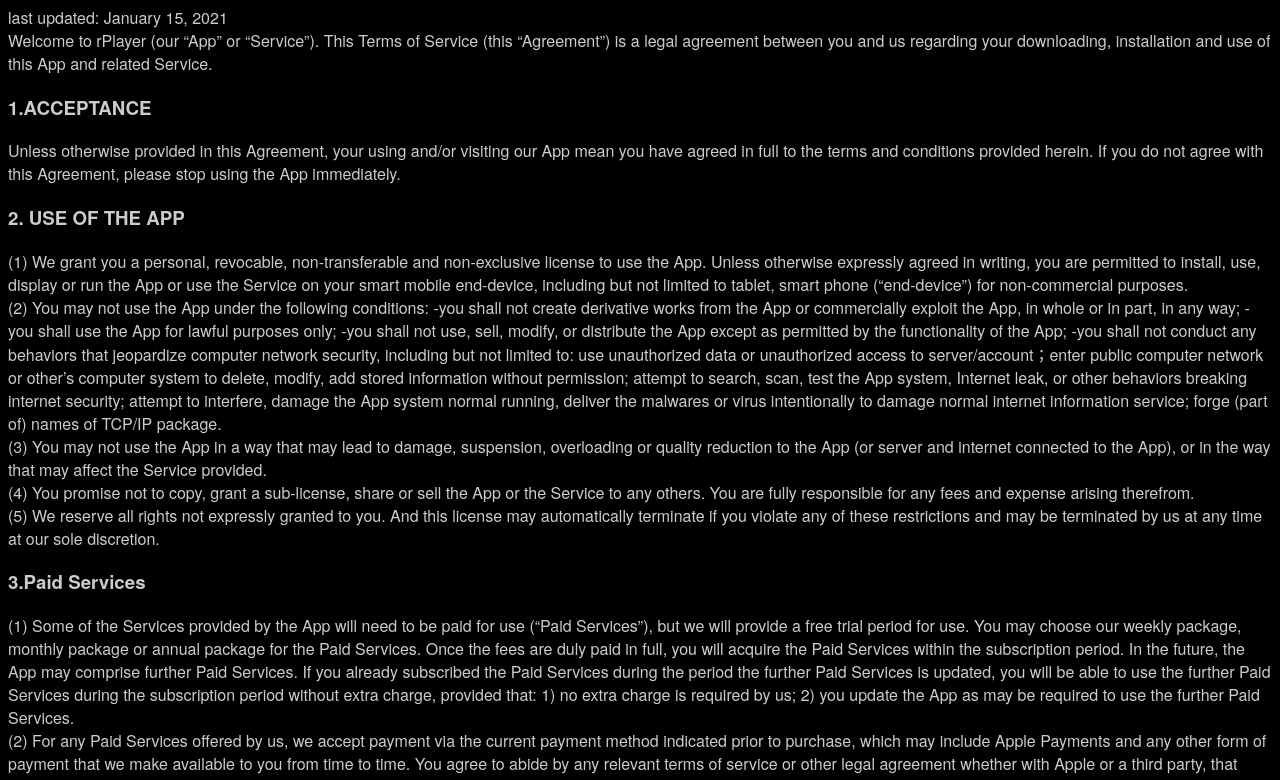
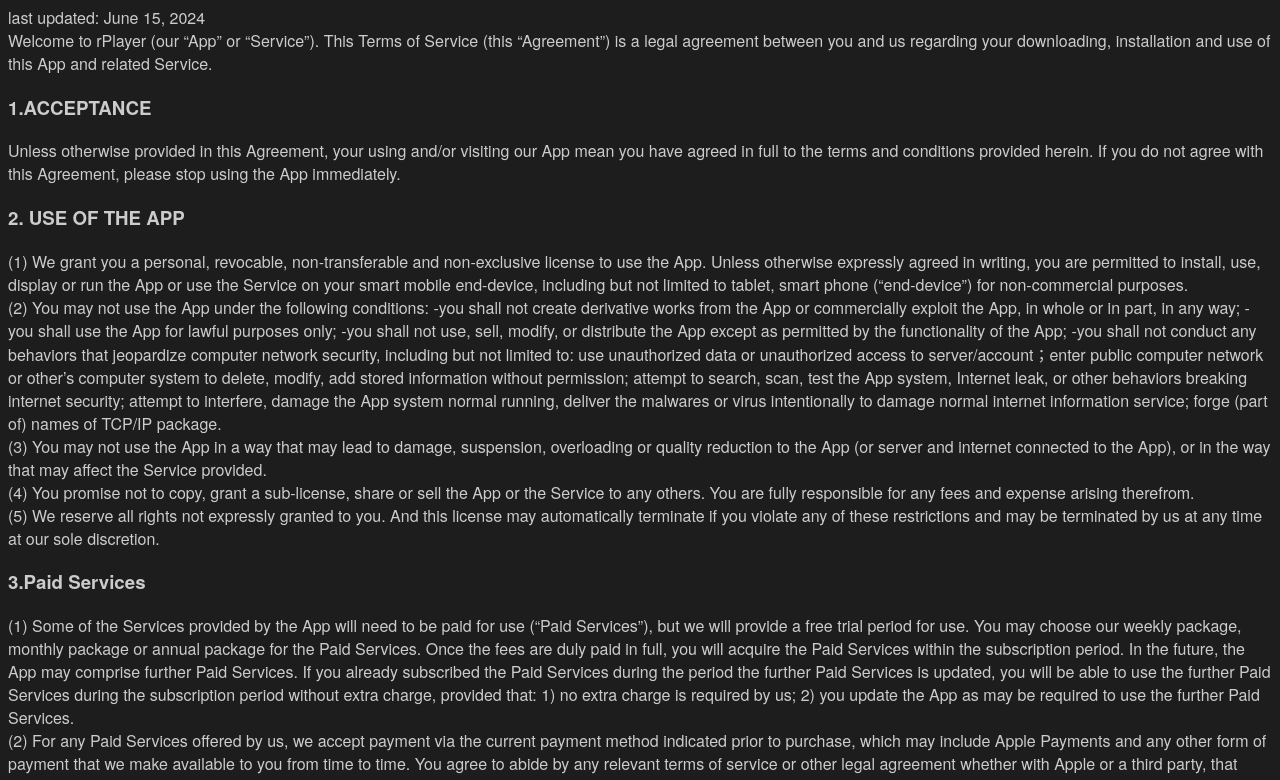
Before and after one commit to wangyuehuan-git/rPlayerTermsOfService, a plain HTML site: page index.html in a window 1280 px wide. Shown: the part 83-863 px from the top of the page. Drawn offline with Linux system fonts and the light colour scheme.

Commit message:
Update index.html

```diff
--- a/index.html
+++ b/index.html
@@ -5,14 +5,14 @@
     <title>Terms of Service</title>
 
     <style type="text/css">
-        body{ font-family:"HelveticaNeue"; color: #CCCCCC !important}
+        body{ font-family:"HelveticaNeue"; color: #CCCCCC !important; background-color: #1d1d1d;}
         h3 {}
     </style>
 </head>
 <body bgcolor="black">
 <div>
     <h1 style="text-align: center">Terms of Service</h1>
-    last updated: January 15, 2021
+    last updated: June 15, 2024
     <br>
     Welcome to rPlayer (our “App” or “Service”). This Terms of Service (this “Agreement”) is a legal agreement between you and us regarding your downloading, installation and use of this App and related Service.
     <h3>1.ACCEPTANCE</h3>
```
